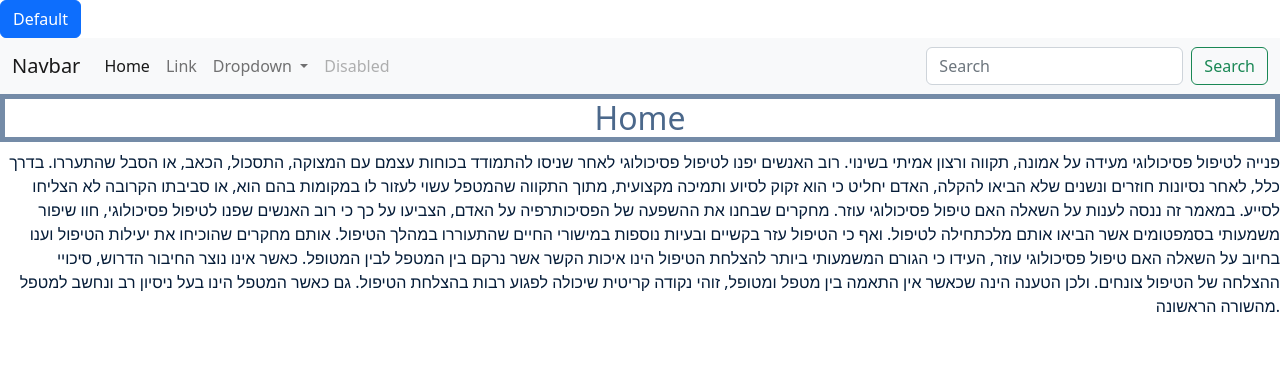
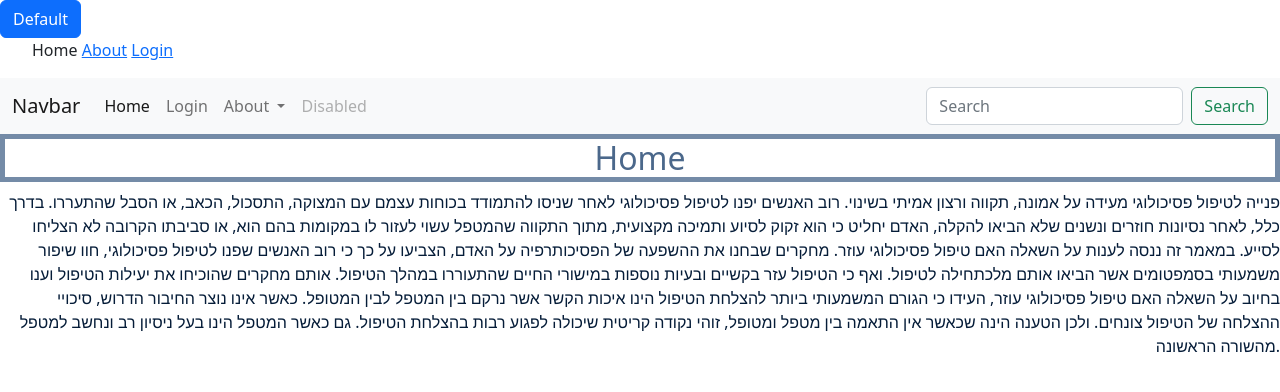
Before and after one commit to ramati101/mywebsite, a plain HTML site: page index.html in a window 1280 px wide. Drawn offline with nearby package versions, Linux system fonts and the light colour scheme; a web font is replaced by a local one.

Commit message:
Add files via upload

```diff
--- a/index.html
+++ b/index.html
@@ -12,6 +12,14 @@
 <body>
   <button class="btn btn-primary">Default</button>
   <header>
+    <nav>
+      <ul>
+        <li>Home</li>
+        <li><a href="about.html">About</a></li>
+        <li><a href="login.html">Login</a></li>
+      </ul>
+    </nav>
+
     <nav class="navbar navbar-expand-lg bg-light">
   <div class="container-fluid">
     <a class="navbar-brand" href="#">Navbar</a>
@@ -21,20 +29,20 @@
     <div class="collapse navbar-collapse" id="navbarSupportedContent">
       <ul class="navbar-nav me-auto mb-2 mb-lg-0">
         <li class="nav-item">
-          <a class="nav-link active" aria-current="page" href="#">Home</a>
+          <a class="nav-link active" aria-current="page" href="index.html">Home</a>
         </li>
         <li class="nav-item">
-          <a class="nav-link" href="#">Link</a>
+          <a class="nav-link" href="login.html">Login</a>
         </li>
         <li class="nav-item dropdown">
           <a class="nav-link dropdown-toggle" href="#" id="navbarDropdown" role="button" data-bs-toggle="dropdown" aria-expanded="false">
-            Dropdown
+            About
           </a>
           <ul class="dropdown-menu" aria-labelledby="navbarDropdown">
-            <li><a class="dropdown-item" href="#">Action</a></li>
-            <li><a class="dropdown-item" href="#">Another action</a></li>
+            <li><a class="dropdown-item" href="about.html">Our Story</a></li>
+            <li><a class="dropdown-item" href="about.html">The Team</a></li>
             <li><hr class="dropdown-divider"></li>
-            <li><a class="dropdown-item" href="#">Something else here</a></li>
+            <li><a class="dropdown-item" href="about.html">Something else here</a></li>
           </ul>
         </li>
         <li class="nav-item">
@@ -48,6 +56,7 @@
     </div>
   </div>
 </nav>
+
   </header>
   <section>
     <h2>Home</h2>
```
